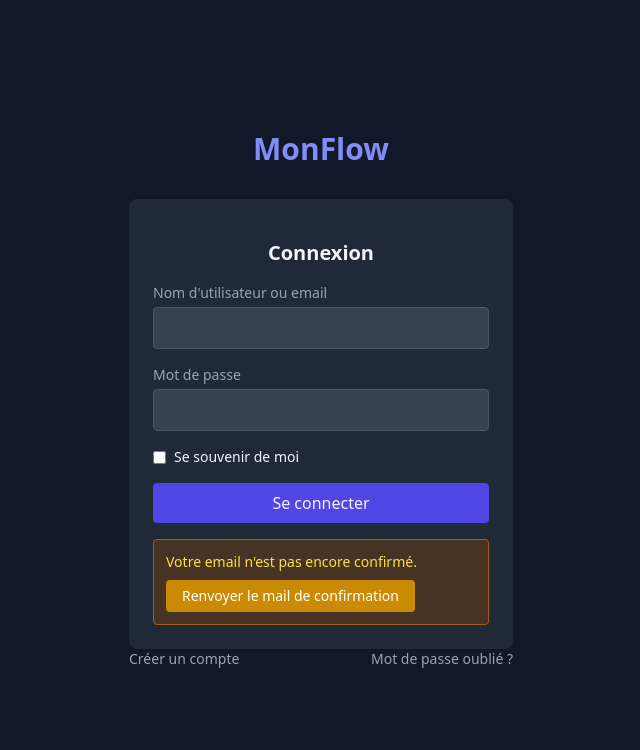
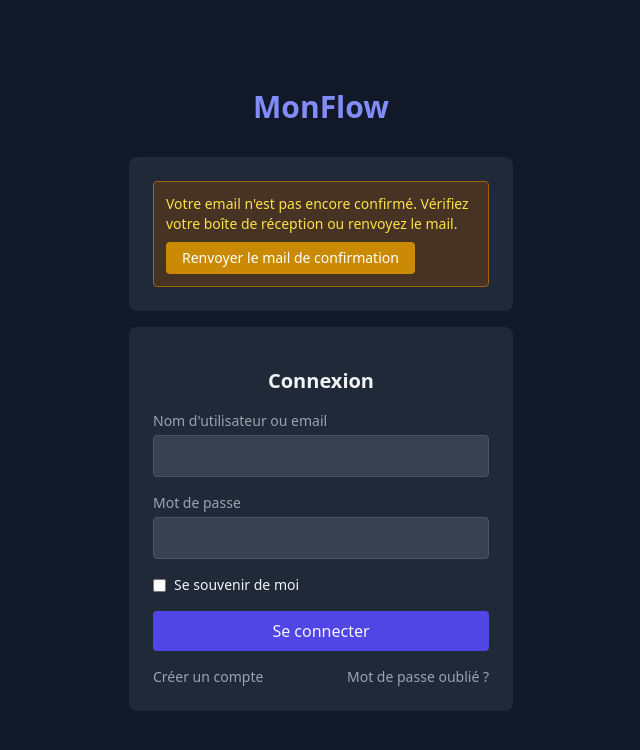
Before and after one commit to addictif80/monflow, a Laravel app: template resources/views/auth/login.blade.php in a window 1280 px wide. Shown: the top 750 px of the page, without its empty margins (319-959 px from the left). Run offline with Laravel 12, Linux system fonts and the light colour scheme; the template is opened without the code that fills it, so the values that code supplies are empty; the visitor is signed in with stand-in values (Sample User, id 1); some libraries are stand-ins or nearby versions.

Commit message:
fix: move resend verification form outside login form to prevent nesting
Nested forms are invalid HTML — the browser was submitting the login
form instead of the resend form. Moved the resend block above and
outside the login form.

https://claude.ai/code/session_01MGhzuEkEjAx6CbESCgmY2E

```diff
--- a/resources/views/auth/login.blade.php
+++ b/resources/views/auth/login.blade.php
@@ -1,6 +1,18 @@
 @extends('layouts.auth')
 @section('title', 'Connexion — MonFlow')
 @section('content')
+@if(session('unverified_email'))
+    <div class="bg-gray-800 rounded-lg p-6 mb-4">
+        <div class="p-3 bg-yellow-900/50 border border-yellow-700 rounded text-yellow-300 text-sm">
+            <p class="mb-2">Votre email n'est pas encore confirmé. Vérifiez votre boîte de réception ou renvoyez le mail.</p>
+            <form action="/verify-email/resend-public" method="POST">
+                @csrf
+                <input type="hidden" name="email" value="{{ session('unverified_email') }}">
+                <button type="submit" class="px-4 py-1.5 bg-yellow-600 hover:bg-yellow-500 text-white rounded text-sm font-medium transition">Renvoyer le mail de confirmation</button>
+            </form>
+        </div>
+    </div>
+@endif
 <form method="POST" action="/login" class="bg-gray-800 rounded-lg p-6 space-y-4">
     @csrf
     <h2 class="text-xl font-semibold text-center">Connexion</h2>
@@ -14,16 +26,6 @@
     </div>
     <label class="flex items-center gap-2 text-sm"><input type="checkbox" name="remember" class="rounded"> Se souvenir de moi</label>
     <button class="w-full bg-indigo-600 hover:bg-indigo-700 py-2 rounded font-medium">Se connecter</button>
-    @if(session('unverified_email'))
-        <div class="p-3 bg-yellow-900/50 border border-yellow-700 rounded text-yellow-300 text-sm">
-            <p class="mb-2">Votre email n'est pas encore confirmé.</p>
-            <form action="/verify-email/resend-public" method="POST">
-                @csrf
-                <input type="hidden" name="email" value="{{ session('unverified_email') }}">
-                <button type="submit" class="px-4 py-1.5 bg-yellow-600 hover:bg-yellow-500 text-white rounded text-sm font-medium transition">Renvoyer le mail de confirmation</button>
-            </form>
-        </div>
-    @endif
     <div class="flex justify-between text-sm text-gray-400">
         <a href="/register" class="hover:text-indigo-400">Créer un compte</a>
         <a href="/forgot-password" class="hover:text-indigo-400">Mot de passe oublié ?</a>
```
